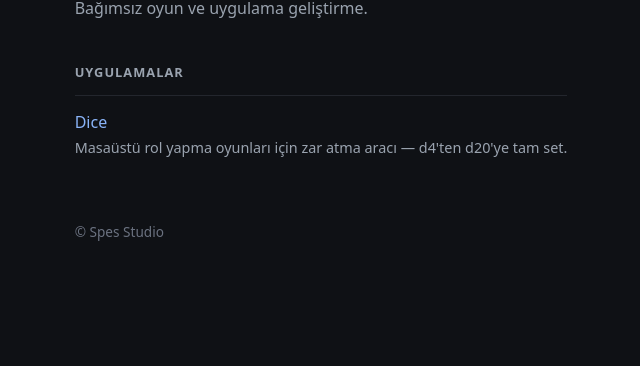
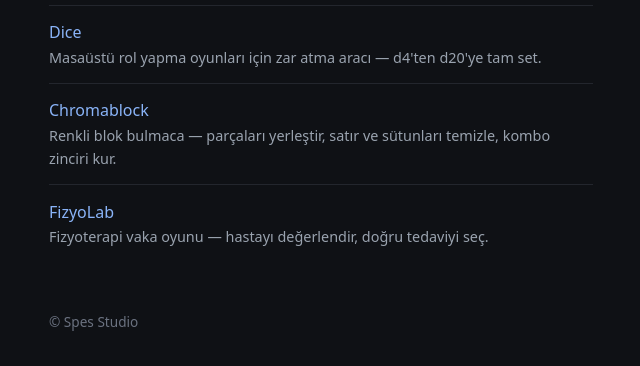
Before and after one commit to Spes-Studio/spes-studio.github.io, a plain HTML site: page index.html in a window 1280 px wide. Shown: the part 308-674 px from the top of the page, without its empty margins (319-959 px from the left). Drawn offline with Linux system fonts and the light colour scheme.

Commit message:
Add Chromablock and FizyoLab to landing page
Co-Authored-By: Claude Opus 5.5 <noreply@anthropic.com>

```diff
--- a/index.html
+++ b/index.html
@@ -36,6 +36,14 @@
       <a href="https://play.google.com/store/apps/details?id=com.spesstudio.diceapp">Dice</a>
       <div class="desc">Masaüstü rol yapma oyunları için zar atma aracı — d4'ten d20'ye tam set.</div>
     </li>
+    <li>
+      <a href="https://play.google.com/store/apps/details?id=com.spesstudio.chromablock">Chromablock</a>
+      <div class="desc">Renkli blok bulmaca — parçaları yerleştir, satır ve sütunları temizle, kombo zinciri kur.</div>
+    </li>
+    <li>
+      <a href="https://play.google.com/store/apps/details?id=com.spesstudio.fizyolab">FizyoLab</a>
+      <div class="desc">Fizyoterapi vaka oyunu — hastayı değerlendir, doğru tedaviyi seç.</div>
+    </li>
   </ul>
 
   <footer>© Spes Studio</footer>
```
